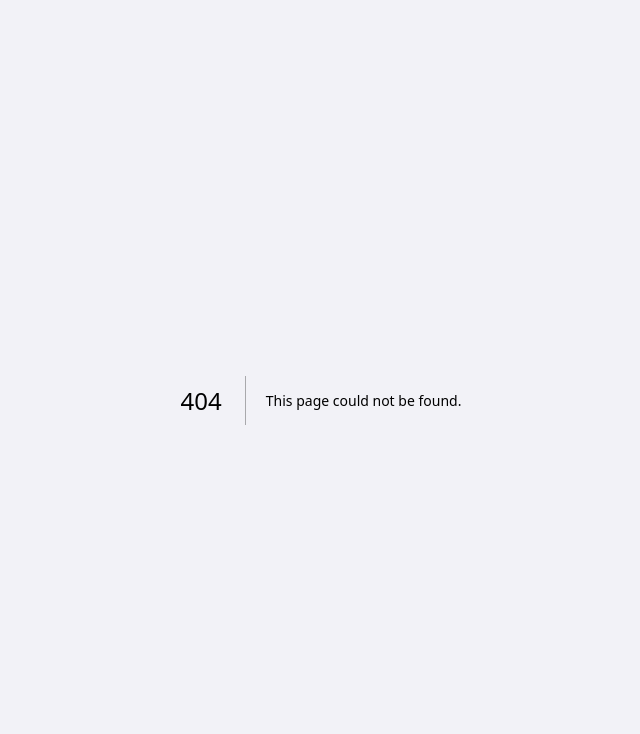
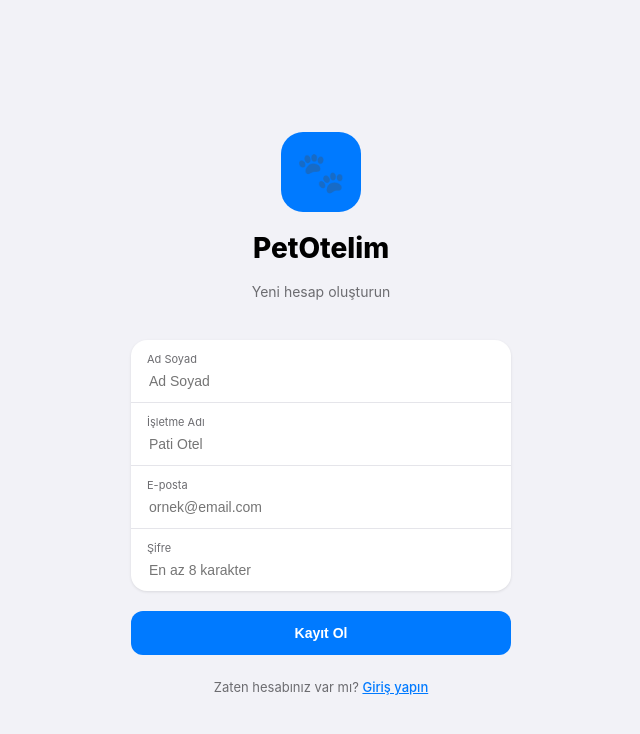
Before and after one commit to tusadisticaret/petotelim-web, a Next.js app: page /signup in a window 1280 px wide. Before the commit this address had no page. Shown: the top 734 px of the page, without its empty margins (319-959 px from the left). Built offline with nearby package versions, Linux system fonts and the light colour scheme.

Commit message:
signup sayfası eklendi

```diff
--- /dev/null
+++ b/app/signup/page.tsx
@@ -0,0 +1,87 @@
+'use client'
+import { useState } from 'react'
+import { useRouter } from 'next/navigation'
+import { createClient } from '@/lib/supabase/client'
+import Link from 'next/link'
+
+export default function SignupPage() {
+  const router = useRouter()
+  const [businessName, setBusinessName] = useState('')
+  const [fullName, setFullName] = useState('')
+  const [email, setEmail] = useState('')
+  const [password, setPassword] = useState('')
+  const [error, setError] = useState('')
+  const [loading, setLoading] = useState(false)
+  const [success, setSuccess] = useState(false)
+
+  async function handleSignup(e: React.FormEvent) {
+    e.preventDefault()
+    setLoading(true)
+    setError('')
+    const supabase = createClient()
+    const { error } = await supabase.auth.signUp({
+      email,
+      password,
+      options: {
+        data: { full_name: fullName, business_name: businessName }
+      }
+    })
+    if (error) { setError(error.message); setLoading(false); return }
+    setSuccess(true)
+    setLoading(false)
+  }
+
+  if (success) {
+    return (
+      <div style={{minHeight:'100vh',backgroundColor:'#F2F2F7',display:'flex',alignItems:'center',justifyContent:'center',padding:'20px'}}>
+        <div style={{width:'100%',maxWidth:'380px',textAlign:'center'}}>
+          <div style={{fontSize:'60px',marginBottom:'16px'}}>✅</div>
+          <h2 style={{fontSize:'22px',fontWeight:700,color:'#000',marginBottom:'8px'}}>Kaydınız alındı!</h2>
+          <p style={{color:'#6C6C70',fontSize:'14px',lineHeight:'1.5'}}>
+            <strong>{email}</strong> adresine bir onay e-postası gönderdik. Lütfen e-postanızı kontrol edip hesabınızı onaylayın.
+          </p>
+          <Link href='/login' style={{display:'block',marginTop:'24px',backgroundColor:'#007AFF',color:'#fff',fontWeight:600,padding:'14px',borderRadius:'12px',fontSize:'14px',textDecoration:'none',textAlign:'center'}}>
+            Giriş Sayfasına Dön
+          </Link>
+        </div>
+      </div>
+    )
+  }
+
+  return (
+    <div style={{minHeight:'100vh',backgroundColor:'#F2F2F7',display:'flex',alignItems:'center',justifyContent:'center',padding:'20px'}}>
+      <div style={{width:'100%',maxWidth:'380px'}}>
+        <div style={{textAlign:'center',marginBottom:'40px'}}>
+          <div style={{width:'80px',height:'80px',backgroundColor:'#007AFF',borderRadius:'22px',display:'flex',alignItems:'center',justifyContent:'center',margin:'0 auto 16px',fontSize:'40px'}}>🐾</div>
+          <h1 style={{fontSize:'28px',fontWeight:800,color:'#000'}}>PetOtelim</h1>
+          <p style={{color:'#6C6C70',fontSize:'14px',marginTop:'4px'}}>Yeni hesap oluşturun</p>
+        </div>
+        <div style={{backgroundColor:'#fff',borderRadius:'16px',overflow:'hidden',boxShadow:'0 1px 3px rgba(0,0,0,0.1)'}}>
+          <div style={{padding:'12px 16px',borderBottom:'1px solid #E5E5EA'}}>
+            <label style={{display:'block',fontSize:'11px',color:'#6C6C70',marginBottom:'4px'}}>Ad Soyad</label>
+            <input type='text' value={fullName} onChange={e=>setFullName(e.target.value)} required style={{width:'100%',fontSize:'14px',border:'none',outline:'none',backgroundColor:'transparent'}} placeholder='Ad Soyad' />
+          </div>
+          <div style={{padding:'12px 16px',borderBottom:'1px solid #E5E5EA'}}>
+            <label style={{display:'block',fontSize:'11px',color:'#6C6C70',marginBottom:'4px'}}>İşletme Adı</label>
+            <input type='text' value={businessName} onChange={e=>setBusinessName(e.target.value)} required style={{width:'100%',fontSize:'14px',border:'none',outline:'none',backgroundColor:'transparent'}} placeholder='Pati Otel' />
+          </div>
+          <div style={{padding:'12px 16px',borderBottom:'1px solid #E5E5EA'}}>
+            <label style={{display:'block',fontSize:'11px',color:'#6C6C70',marginBottom:'4px'}}>E-posta</label>
+            <input type='email' value={email} onChange={e=>setEmail(e.target.value)} required style={{width:'100%',fontSize:'14px',border:'none',outline:'none',backgroundColor:'transparent'}} placeholder='ornek@email.com' />
+          </div>
+          <div style={{padding:'12px 16px'}}>
+            <label style={{display:'block',fontSize:'11px',color:'#6C6C70',marginBottom:'4px'}}>Şifre</label>
+            <input type='password' value={password} onChange={e=>setPassword(e.target.value)} required style={{width:'100%',fontSize:'14px',border:'none',outline:'none',backgroundColor:'transparent'}} placeholder='En az 8 karakter' />
+          </div>
+        </div>
+        {error && <div style={{marginTop:'12px',backgroundColor:'#FFF0F0',color:'#FF3B30',fontSize:'13px',padding:'12px 16px',borderRadius:'12px'}}>{error}</div>}
+        <button onClick={handleSignup} disabled={loading} style={{width:'100%',marginTop:'20px',backgroundColor:'#007AFF',color:'#fff',fontWeight:600,padding:'14px',borderRadius:'12px',fontSize:'14px',border:'none',cursor:'pointer'}}>
+          {loading ? 'Kayıt yapılıyor...' : 'Kayıt Ol'}
+        </button>
+        <p style={{textAlign:'center',fontSize:'13px',color:'#6C6C70',marginTop:'24px'}}>
+          Zaten hesabınız var mı? <Link href='/login' style={{color:'#007AFF',fontWeight:500}}>Giriş yapın</Link>
+        </p>
+      </div>
+    </div>
+  )
+}
```
